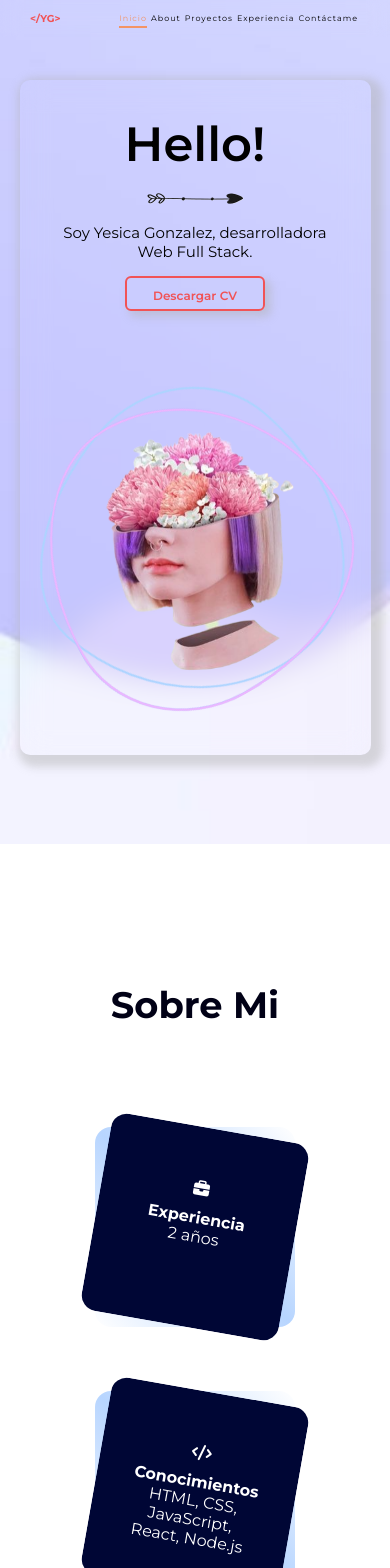
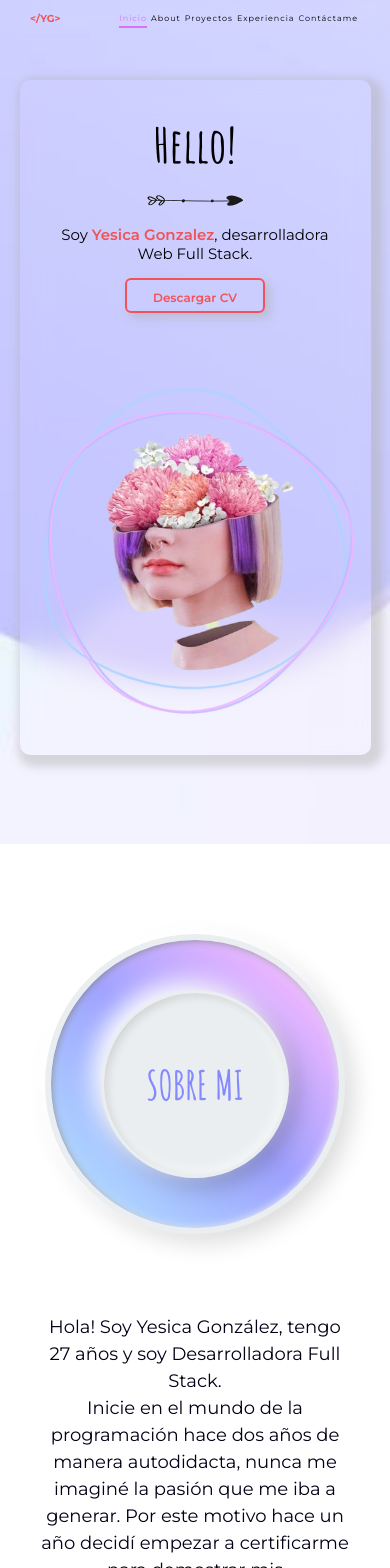
Before and after one commit to YesicaGonzalezN/portfolio-new, a React (Create React App) app: page / in a window 390 px wide. Shown: the top 1568 px of the page. Built offline with nearby package versions, Linux system fonts and the light colour scheme.

Commit message:
modificacion about

```diff
--- a/public/index.html
+++ b/public/index.html
@@ -10,6 +10,9 @@
   <link rel="preconnect" href="https://fonts.gstatic.com" crossorigin>
   <link href="https://fonts.googleapis.com/css2?family=Montserrat:wght@100;200;300;400;500;600;700;800;900&display=swap"
     rel="stylesheet">
+  <link rel="preconnect" href="https://fonts.googleapis.com">
+  <link rel="preconnect" href="https://fonts.gstatic.com" crossorigin>
+  <link href="https://fonts.googleapis.com/css2?family=Amatic+SC:wght@400;700&display=swap" rel="stylesheet">
     <script src="https://kit.fontawesome.com/e5e5058fb4.js" crossorigin="anonymous"></script>
   <style>
     * {
--- a/src/Components/About/About.css
+++ b/src/Components/About/About.css
@@ -2,127 +2,131 @@
     background: #fff;
 }
 
-.title {
-    text-align: center;
-    margin-top: 3rem;
+.cont-about {
+    display: flex;
+    align-items: center;
+    justify-content: center;
+    gap: 80px;
+    margin: 90px auto;
+    width: 80%;
 }
 
-
-.title h2 {
-    font-size: 2.3rem;
-    margin-bottom: 5rem;
+.circle-about {
+    position: relative;
+    display: flex;
 }
 
-.about-content {
-    padding: 20px 30px;
-    margin: 0 2rem;
+.circle-about span {
+    position: relative;
+    width: 400px;
+    height: 400px;
+    background: #eaeef0;
+    border: 6px solid #eaeef0;
+    border-radius: 50%;
+    box-shadow: -8px -8px 15px rgba(255,255,255,1),
+    8px 8px 25px rgba(0,0,0,0.15);
+    overflow: hidden;
 }
 
-.about-cards {
-    display: grid;
-    grid-template-columns: repeat(3, 1fr);
-    gap: 7rem;
+.circle-about span::before {
+    content: '';
+    position: absolute;
+    inset: 0;
+    border-radius: 50%;
+    box-shadow: inset 10px 10px 20px rgba(0,0,0,0.5),
+    inset -5px -5px 15px rgba(255,255,255,1);
 }
 
-.about-bg-card {
-   width: 250px;
-    border-radius: 1rem;
-    background: linear-gradient(
-        45deg,
-        transparent,
-        #b7d5ff,
-        transparent
-    );
-    display: grid;
-    margin-left: auto;
-    margin-right: auto;
+.circle-about span::after {
+    content: '';
+    position: absolute;
+    inset: 50px;
+    background: #eaeef0;
+    border: 3px solid #eaeef0;
+    border-radius: 50%;
+    box-shadow: -8px -8px 25px rgba(255,255,255,1),
+    8px 8px 25px rgba(0,0,0,0.25),
+    inset 3px 3px 10px rgba(0,0,0,0.15),
+    inset -1px -1px 15px rgba(255,255,255,1);
 }
 
-.about-card {
-    width: 250px;
-    height: 210px;
-    background-color: #000635;
-    border: 1px solid transparent;
-    border-radius: 1rem;
-    padding: 2rem;
-    text-align: center;
-    transform: rotate(10deg);
-    transition: 0.3s;
-    color: #fff;
+.circle-about span i {
+    position: absolute;
+    inset: 0;
+    border-radius: 50%;
+    filter: blur(5px);
+    background: linear-gradient(#acd4ff, #9fa2ff, #edb6ff);
+    animation: animate 2.5s linear infinite;
 }
 
-.about-card:hover {
-    transform: rotate(0);
-    background-color: #b7d5ff;
-    color: #000635;
+.about-title {
+    position: absolute;
+    inset: 50px;
+    z-index: 10;
+    top: 163px;
+    left: 122px;
+    overflow: hidden;
 }
 
-.about-card i {
-    font-size: 2rem;
-    color: #fff;
-    margin-top: 20px;
+.about-title {
+    font-size: 4rem;
+    text-transform: uppercase;
+    color: #8589ff;
+    font-weight: 600;
+    font-family: 'Amatic SC', cursive;
 }
 
-.about-card h4 {
-    font-size: 1.2rem;
-    margin-top: 10px;
+.about-right p {
+    font-size: 18px;
+    line-height: 27px;
 }
 
-.about-card small {
-    font-size: 1rem;
+.about-right span {
+    line-height: 35px;
+    color: #8589ff;
+    font-weight: 500;
+    font-size: 19px;
 }
 
-.about-text {
-    margin-top: 80px;
+@media screen and (max-width: 1000px){
+    .cont-about {
+        display: grid;
+        align-items: center;
+        justify-content: center;
+    }
+    .circle-about {
+        align-items: center;
+        justify-content: center;
+    }
+    .about-title {
+    text-align: center;
+    left: 39px;
 }
-
-.about-text p {
-    text-align: justify;
-    color: #010118;
-    line-height: 1.6rem;
-    font-size: 1.1rem;
+.about-right {
+    text-align: center;
+}
+}
+@media screen and (max-width: 580px){
+    .cont-about {
+        display: grid;
+        align-items: center;
+        justify-content: center;
+    }
+    .circle-about span {
+        position: relative;
+        width: 300px;
+        height: 300px;
+        background: #eaeef0;
+        border: 6px solid #eaeef0;
+        border-radius: 50%;
+        box-shadow: -8px -8px 15px rgba(255,255,255,1),
+        8px 8px 25px rgba(0,0,0,0.15);
+        overflow: hidden;
+    }
+    .about-title {
+    font-size: 2.5rem;
+    top: 125px;
+    left: 50px;
+    }
 
 }
-
-@media screen and (max-width: 1240px){
-    .about-cards {
-        gap: 5rem;
-    }
-}
-
-
-@media screen and (max-width: 900px){
-    .about-cards {
-        display: grid;
-        gap: 3rem;
-    }
-    .about-card {
-        width: 200px;
-        height: 200px;
-    }
-    .about-card h4,
-    .about-card small,
-    .about-card i {
-        font-size: 16px;
-    }
-    .about-bg-card {
-        width: 200px;
-    }
-    .title h3 {
-        margin-bottom: 1rem;
-    }
-}
-
-@media screen and (max-width: 540px){
-    .about-content {
-        margin: 0;
-    }
-    .about-cards {
-        grid-template-columns: 1fr;
-        gap: 4rem;
-    }
-    .about-text {
-        margin: 2rem 0;
-        padding: 0;
-    }
-}
--- a/src/Components/About/About.jsx
+++ b/src/Components/About/About.jsx
@@ -4,39 +4,18 @@ import './About.css';
 const About = () => {
   return (
     <div id="about">
-        <div className="title">
-            <h2>Sobre Mi</h2>
-        </div>
-
-        <div className="container about-container">
-            <div className="about-content">
-                 <div className="about-cards">
-                     <div className="about-bg-card">
-                     <article className="about-card">
-                        <i class="fa-solid fa-briefcase"></i>
-                         <h4>Experiencia</h4>
-                         <small>2 años</small>
-                     </article>
-                     </div>
-                     <div className="about-bg-card">
-                     <article className="about-card">
-                        <i class="fa-solid fa-code"></i>
-                         <h4>Conocimientos</h4>
-                         <small>HTML, CSS, JavaScript, React, Node.js</small>
-                     </article>
-                     </div>
-                     <div className="about-bg-card">
-                     <article className="about-card">
-                        <i class="fa-solid fa-palette"></i>
-                         <h4>Diseño</h4>
-                         <small>Photoshop, Adobe Illustrator</small>
-                     </article>
-                     </div>
-                 </div>
-                    <div className="about-text">
-                 <p>Hola! soy Nicole González, tengo 26 años y soy Desarrolladora Front End. Actualmente me estoy formando para convertirme en Full Stack. Inicie en el mundo de la programación hace dos años de manera autodidacta, nunca me imaginé la pasión que me iba a generar. Por este motivo hace un año decidí empezar a certificarme para demostrar mis conocimientos y poder conseguir mi primer experiencia laboral en el increíble mundo IT.
-                     Me considero una persona dinámica, responsable y muy trabajadora, con muchas ganas de seguir aprendiendo nuevas tecnologías.</p>
-                     </div>
+        <div className="cont-about">
+            <div className="about-left">
+                <div className="circle-about">
+                    <h3 className="about-title">Sobre Mi</h3>
+                    <span><i></i></span>
+                </div>
+            </div>
+            <div className="about-right">
+                <p>Hola! Soy Yesica González, tengo 27 años y soy Desarrolladora Full Stack.</p>
+                <p>Inicie en el mundo de la programación hace dos años de manera autodidacta, nunca me imaginé la pasión que me iba a generar. Por este motivo hace un año decidí empezar a certificarme para demostrar mis conocimientos y poder conseguir mi primer experiencia laboral en el increíble mundo IT.</p>
+                <p>Tengo experiencia trabajando para una agencia de Estados Unidos en el que me desempeñé como Desarrolladora Web Full Stack Trainee, en la cual utilice lenguajes y tecnologías como:</p>
+                <span>HTML | CSS | JavaScript | JQuery | PHP | MySQL | Wordpress | Bootstrap</span>
             </div>
         </div>
     </div>
--- a/src/Components/Main/Main.css
+++ b/src/Components/Main/Main.css
@@ -39,16 +39,22 @@
     width: 160px;
 }
 
-.main-name>:nth-child(1) {
+.main-name h2 {
     color: #000;
     font-weight: 600;
-    font-size: 4.5rem;
+    font-size: 6.2rem;
+    font-family: 'Amatic SC', cursive;
 }
 
-.main-name>:nth-child(3) {
+.main-name h4 {
     color: rgb(0, 0, 0);
     font-weight: 400;
     font-size: 20px;
+}
+
+.main-name h4 span {
+    color:#F15356;
+    font-weight: 600;
 }
 
 .main-button {
--- a/src/Components/Main/Main.jsx
+++ b/src/Components/Main/Main.jsx
@@ -2,7 +2,7 @@ import React from 'react';
 import './Main.css';
 import character from '../../img/character.png';
 import flecha from '../../img/flechaa.png';
-import CV from '../../assets/CVYesica Gonzalez-DesarrolloWeb.pdf';
+import CV from '../../assets/CVYesicaGonzalez.pdf';
 
 const Main = () => {
 return (
@@ -10,9 +10,9 @@ return (
   <section className="main-blur">
     <div className="main-left">
       <div className="main-name">
-        <span>Hello!</span>
+        <h2>Hello!</h2>
         <img className="img-flecha" src={flecha} alt="" />
-        <span>Soy Yesica Gonzalez, desarrolladora Web Full Stack.</span>
+        <h4>Soy <span>Yesica Gonzalez</span>, desarrolladora Web Full Stack.</h4>
         <a href={CV} className="main-button">Descargar CV</a>
       </div>
     </div>
--- a/src/Components/Nav/Nav.css
+++ b/src/Components/Nav/Nav.css
@@ -41,7 +41,7 @@
 
 .primary-menu a:hover,
 .primary-menu .active {
-    color: #F39465;
+    color: #db70ff;
 }
 
 .primary-menu li a:after {
@@ -49,7 +49,7 @@
     position: absolute;
     width: 0%;
     height: 2px;
-    background: #F39465;
+    background: #db70ff;
     bottom: 7px;
     left: 0;
     transition: all .5s;
@@ -61,21 +61,6 @@
 
 .primary-menu li .active:after {
     width: 100%;
-}
-
-.mobile-nav {
-    float: right;
-    margin: 5px;
-    padding: 10px;
-    font-size: 24px;
-    color: #ffe24f;
-    outline: none;
-    cursor: pointer;
-    display: none;
-}
-
-ul.show {
-    top: 65px;
 }
 
 @media only screen and (max-width: 758px) {
```
Also changed, not shown: 2 other files (tests, documents, lock files or other folders).
